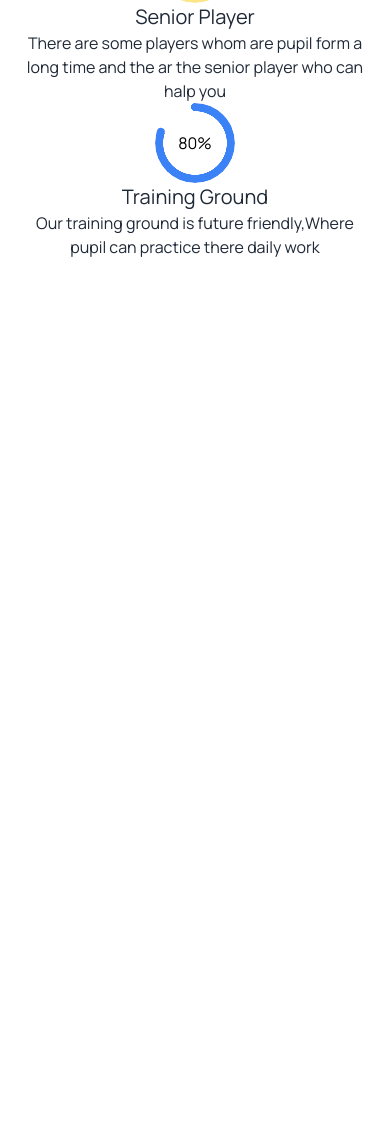
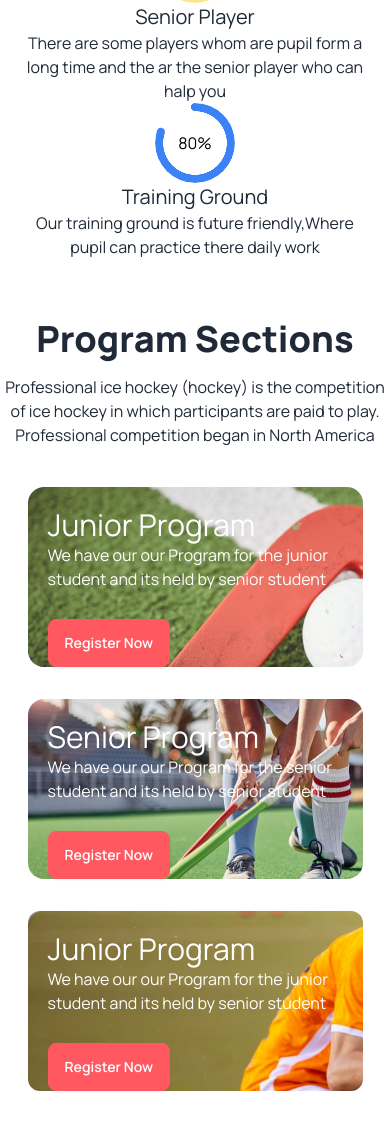
Before and after one commit to monir806/assignment-3-programing-hero, a plain HTML site: page index.html in a window 390 px wide. Shown: the part 1148-2271 px from the top of the page. Before the commit the page ends 1427 px from the top, so only its background shows below. Drawn offline with nearby package versions, Linux system fonts and the light colour scheme.

Commit message:
finished the programme section

```diff
--- a/index.html
+++ b/index.html
@@ -141,6 +141,40 @@
 
 
         </div>
+        <div class=" text-center my-10 mx-auto ">
+            <h1 class="font-bold font-black text-4xl ">
+                Program Sections
+            </h1>
+
+            <p class="text-base mt-4">Professional ice hockey (hockey) is the competition of ice hockey in which participants are paid to play.<br>Professional competition began in North America </p>
+        </div>
+
+
+        <section id="tx" class=" lg:flex lg:mx-32 my-8 gap-10 text-white">
+            <div class="xl1 lg:pt-24 px-5 ">
+                <h2 class="text-3xl">Junior Program</h2>
+                <p class="text-base">We have our our Program for the junior student and its held by senior student </p>
+                <button class="btn btn-error text-white mt-7">Register Now </button>
+            </div>
+            <div class="xl2 sm:pt-5 lg:pt-24 px-5 my-8 ">
+                <h2 class="text-3xl">Senior Program</h2>
+                <p class="text-base">We have our our Program for the senior student and its held by senior student </p>
+                <button class="btn btn-error text-white mt-7">Register Now </button>
+
+            </div>
+
+
+        </section>
+
+        <div class="xl3 lg:mx-32 my-8 px-5 ">
+            <h2 class="text-3xl">Junior Program</h2>
+            <p class="text-base">We have our our Program for the junior student and its held by senior student </p>
+            <button class="btn btn-error text-white mt-7">Register Now </button>
+        </div>
+
+
+
+
 
     </main>
     <footer>
--- a/style.css
+++ b/style.css
@@ -2,6 +2,34 @@
     position: relative;
     left: 53rem;
     top: -15rem;
+}
+
+.xl1 {
+    border-radius: 16px;
+    background: rgba(19, 19, 24, 0.50);
+    background-image: url(/Images/2.png);
+    width: 573px;
+    height: 338px;
+}
+
+.xl2 {
+    border-radius: 16px;
+    background: rgba(19, 19, 24, 0.50);
+    background-image: url(/Images/3.png);
+    width: 573px;
+    height: 338px;
+    margin-top: 32px;
+}
+
+.xl3 {
+    border-radius: 12px;
+    background: rgba(19, 19, 24, 0.50);
+    background-image: url(/Images/4.png);
+    width: 1170px;
+    height: 450px;
+    flex-shrink: 0;
+    padding-top: 207px;
+    color: white;
 }
 
 @media screen and (max-width:600px) {
@@ -28,4 +56,16 @@
         justify-content: center;
         align-items: center;
     }
+    .tx {
+        flex-direction: column;
+        gap: 20px;
+    }
+    .xl1,
+    .xl2,
+    .xl3 {
+        margin: auto;
+        width: 335px;
+        height: auto;
+        padding-top: 20px;
+    }
 }
```
